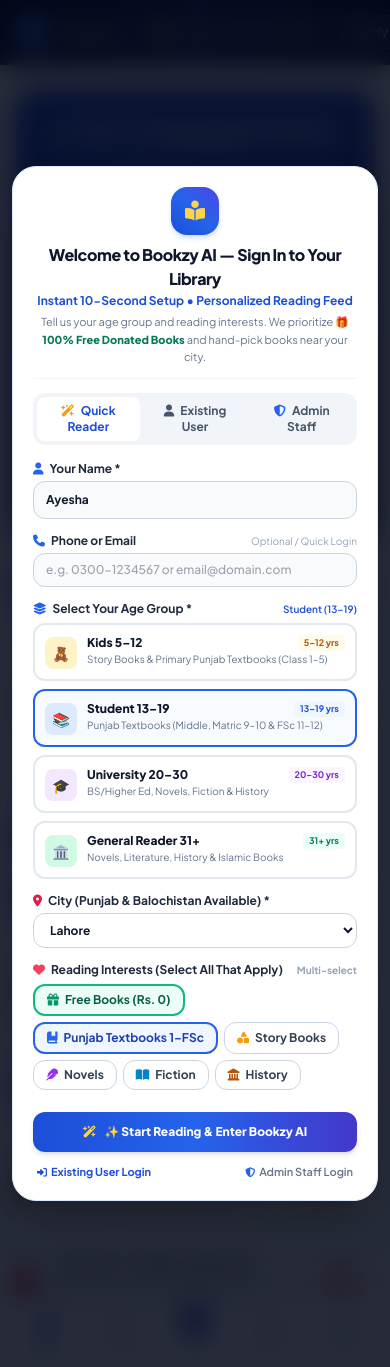
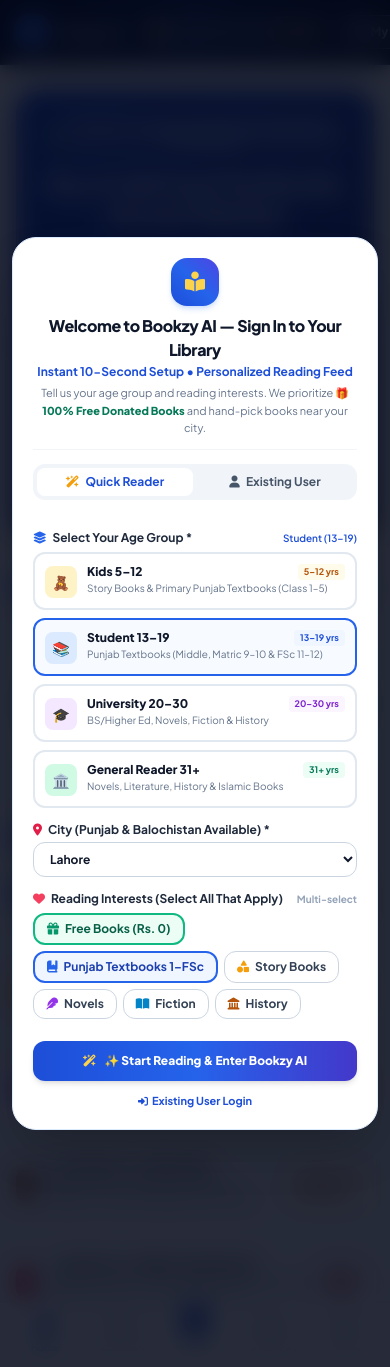
Before and after one commit to EmaanMazari/BookBazaar, a Django app: page / in a window 390 px wide. Run offline with Django 5.2, Linux system fonts and the light colour scheme; data comes from the database, SQL or seed files in the repository; data that the repository does not hold is empty; some libraries are stand-ins or nearby versions; some web fonts are replaced.

Commit message:
Remove Name and Phone fields and hide Admin Staff tab/link from reader onboarding modal

```diff
--- a/templates/bazaar/index.html
+++ b/templates/bazaar/index.html
@@ -1566,37 +1566,16 @@
                     class="flex-1 py-1.5 px-2 rounded-lg text-slate-600 hover:text-slate-900 text-center transition-all">
                 <i class="fa-solid fa-user mr-1"></i> Existing User
             </button>
-            <button type="button" id="onboard-tab-admin" onclick="switchOnboardTab('admin')"
-                    class="flex-1 py-1.5 px-2 rounded-lg text-slate-600 hover:text-slate-900 text-center transition-all">
-                <i class="fa-solid fa-shield-halved text-blue-600 mr-1"></i> Admin Staff
-            </button>
         </div>
 
         <!-- PANEL 1: Quick Login / Continue as Reader -->
         <div id="onboard-view-reader">
             <form id="reader-onboarding-form" onsubmit="handleReaderOnboardingSubmit(event)" class="space-y-3.5 pt-2 text-xs">
-                <!-- 1. Full Name -->
-                <div>
-                    <label class="block font-bold text-slate-800 mb-1 flex items-center gap-1.5">
-                        <i class="fa-solid fa-user text-blue-600"></i> Your Name *
-                    </label>
-                    <input type="text" id="onboard-name-input" required placeholder="e.g. Ayesha, Ali, Hamza..."
-                           class="w-full px-3 py-2.5 bg-slate-50 border border-slate-300 rounded-xl font-bold text-slate-900 focus:bg-white focus:ring-2 focus:ring-blue-500 focus:outline-none transition-all">
-                </div>
-
-                <!-- 2. Phone or Email (Optional / Quick Login) -->
-                <div>
-                    <label class="block font-bold text-slate-800 mb-1 flex items-center justify-between">
-                        <span class="flex items-center gap-1.5">
-                            <i class="fa-solid fa-phone text-blue-600"></i> Phone or Email
-                        </span>
-                        <span class="text-[10px] text-slate-400 font-normal">Optional / Quick Login</span>
-                    </label>
-                    <input type="text" id="onboard-phone-input" placeholder="e.g. 0300-1234567 or email@domain.com"
-                           class="w-full px-3 py-2 bg-slate-50 border border-slate-300 rounded-xl font-medium text-slate-900 focus:bg-white focus:ring-2 focus:ring-blue-500 focus:outline-none transition-all">
-                </div>
-
-                <!-- 3. Age Group Selector (Interactive Cards) -->
+                <!-- Hidden Name & Phone values for AI Profile -->
+                <input type="hidden" id="onboard-name-input" value="Reader">
+                <input type="hidden" id="onboard-phone-input" value="">
+
+                <!-- 1. Age Group Selector (Interactive Cards) -->
                 <div>
                     <label class="block font-bold text-slate-800 mb-1.5 flex items-center justify-between">
                         <span class="flex items-center gap-1.5">
@@ -1724,12 +1703,9 @@
                         <span>✨ Start Reading & Enter Bookzy AI</span>
                     </button>
 
-                    <div class="flex items-center justify-between text-[11px] text-slate-500 px-1 pt-1">
-                        <button type="button" onclick="switchOnboardTab('existing')" class="text-blue-700 hover:text-blue-900 font-bold hover:underline flex items-center gap-1">
+                    <div class="text-center text-[11px] text-slate-500 px-1 pt-1">
+                        <button type="button" onclick="switchOnboardTab('existing')" class="text-blue-700 hover:text-blue-900 font-bold hover:underline inline-flex items-center gap-1">
                             <i class="fa-solid fa-right-to-bracket text-[10px]"></i> Existing User Login
-                        </button>
-                        <button type="button" onclick="switchOnboardTab('admin')" class="text-slate-500 hover:text-slate-800 font-semibold hover:underline flex items-center gap-1">
-                            <i class="fa-solid fa-shield-halved text-[10px] text-blue-600"></i> Admin Staff Login
                         </button>
                     </div>
                 </div>
```
Also changed, not shown: static/js/app.js.
